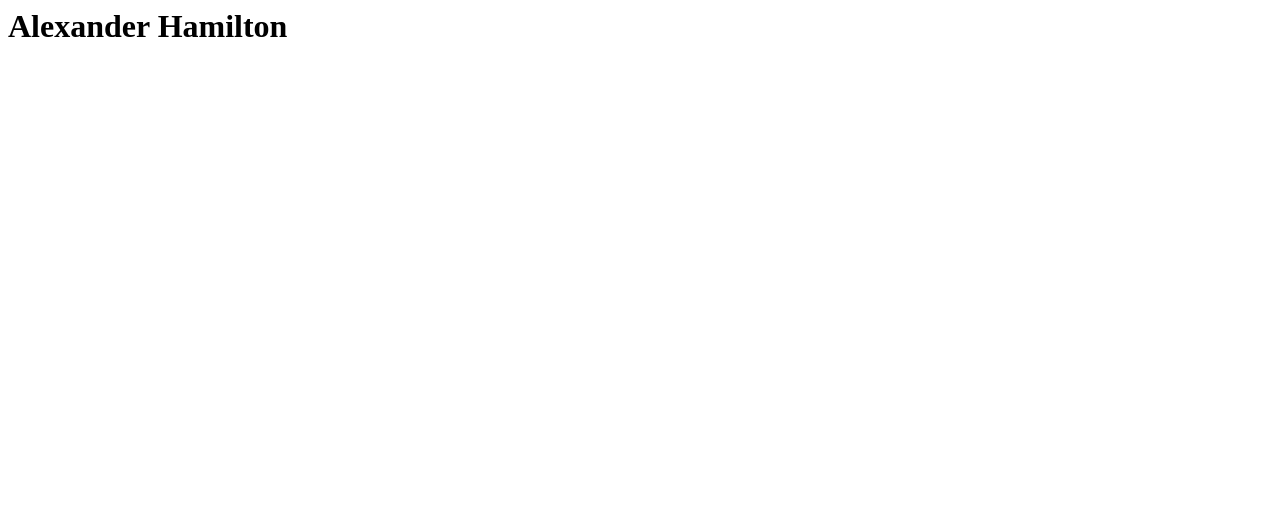
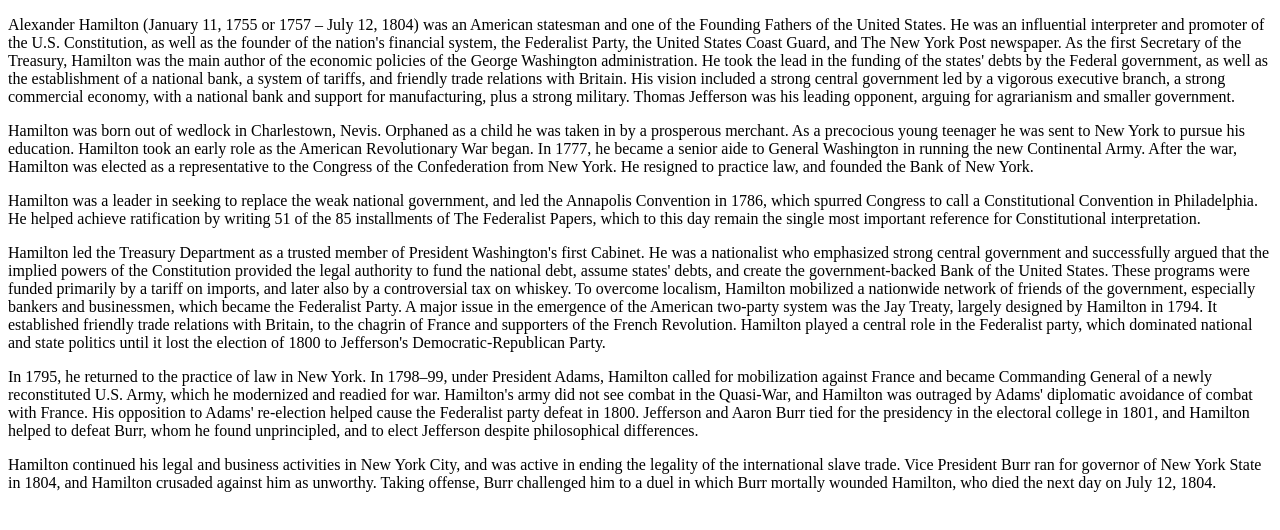
Before and after one commit to cjdirkes/alexander-hamilton, a plain HTML site: page index.html in a window 1280 px wide. Drawn offline with Linux system fonts and the light colour scheme.

Commit message:
Update index.html

```diff
--- a/index.html
+++ b/index.html
@@ -1 +1,42 @@
-<h1>Alexander Hamilton</h1>
+<!doctype html>
+<html>
+	<head>
+		<meta charset="UTF-8">
+		<title>Alexander Hamilton</title>
+	</head>
+	<body>
+		<p>Alexander Hamilton (January 11, 1755 or 1757 – July 12, 1804) was an American statesman and one of the Founding Fathers of the United States.
+			He was an influential interpreter and promoter of the U.S. Constitution, as well as the founder of the nation's financial system, the Federalist Party,
+			the United States Coast Guard, and The New York Post newspaper. As the first Secretary of the Treasury, Hamilton was the main author of the economic policies
+			of the George Washington administration. He took the lead in the funding of the states' debts by the Federal government, as well as the establishment
+			of a national bank, a system of tariffs, and friendly trade relations with Britain. His vision included a strong central government led by a vigorous executive branch,
+			a strong commercial economy, with a national bank and support for manufacturing, plus a strong military. Thomas Jefferson was his leading opponent,
+			arguing for agrarianism and smaller government.</p>
+
+		<p>Hamilton was born out of wedlock in Charlestown, Nevis. Orphaned as a child he was taken in by a prosperous merchant. As a precocious young teenager
+			he was sent to New York to pursue his education. Hamilton took an early role as the American Revolutionary War began. In 1777, he became a senior aide
+			to General Washington in running the new Continental Army. After the war, Hamilton was elected as a representative to the Congress of the Confederation
+			from New York. He resigned to practice law, and founded the Bank of New York.</p>
+
+		<p>Hamilton was a leader in seeking to replace the weak national government, and led the Annapolis Convention in 1786, which spurred Congress to call a
+			Constitutional Convention in Philadelphia. He helped achieve ratification by writing 51 of the 85 installments of The Federalist Papers, which to this
+			day remain the single most important reference for Constitutional interpretation.</p>
+
+		<p>Hamilton led the Treasury Department as a trusted member of President Washington's first Cabinet. He was a nationalist who emphasized strong central government
+			and successfully argued that the implied powers of the Constitution provided the legal authority to fund the national debt, assume states' debts, and create the
+			government-backed Bank of the United States. These programs were funded primarily by a tariff on imports, and later also by a controversial tax on whiskey.
+			To overcome localism, Hamilton mobilized a nationwide network of friends of the government, especially bankers and businessmen, which became the Federalist Party.
+			A major issue in the emergence of the American two-party system was the Jay Treaty, largely designed by Hamilton in 1794. It established friendly trade relations
+			with Britain, to the chagrin of France and supporters of the French Revolution. Hamilton played a central role in the Federalist party, which dominated national and
+			state politics until it lost the election of 1800 to Jefferson's Democratic-Republican Party.</p>
+
+		<p>In 1795, he returned to the practice of law in New York. In 1798–99, under President Adams, Hamilton called for mobilization against France and became Commanding General
+			of a newly reconstituted U.S. Army, which he modernized and readied for war. Hamilton's army did not see combat in the Quasi-War, and Hamilton was outraged by Adams'
+			diplomatic avoidance of combat with France. His opposition to Adams' re-election helped cause the Federalist party defeat in 1800. Jefferson and Aaron Burr tied for the
+			presidency in the electoral college in 1801, and Hamilton helped to defeat Burr, whom he found unprincipled, and to elect Jefferson despite philosophical differences.</p>
+
+		<p>Hamilton continued his legal and business activities in New York City, and was active in ending the legality of the international slave trade. Vice President Burr ran for
+			governor of New York State in 1804, and Hamilton crusaded against him as unworthy. Taking offense, Burr challenged him to a duel in which Burr mortally wounded Hamilton,
+			who died the next day on July 12, 1804.</p>
+	</body>
+</html>
```
